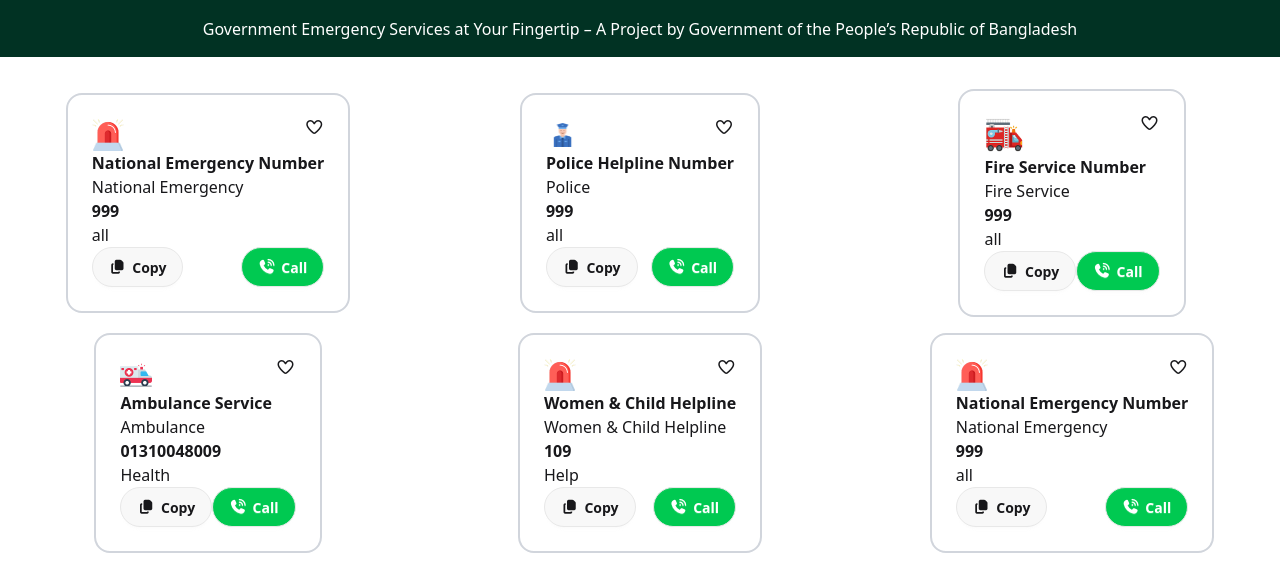
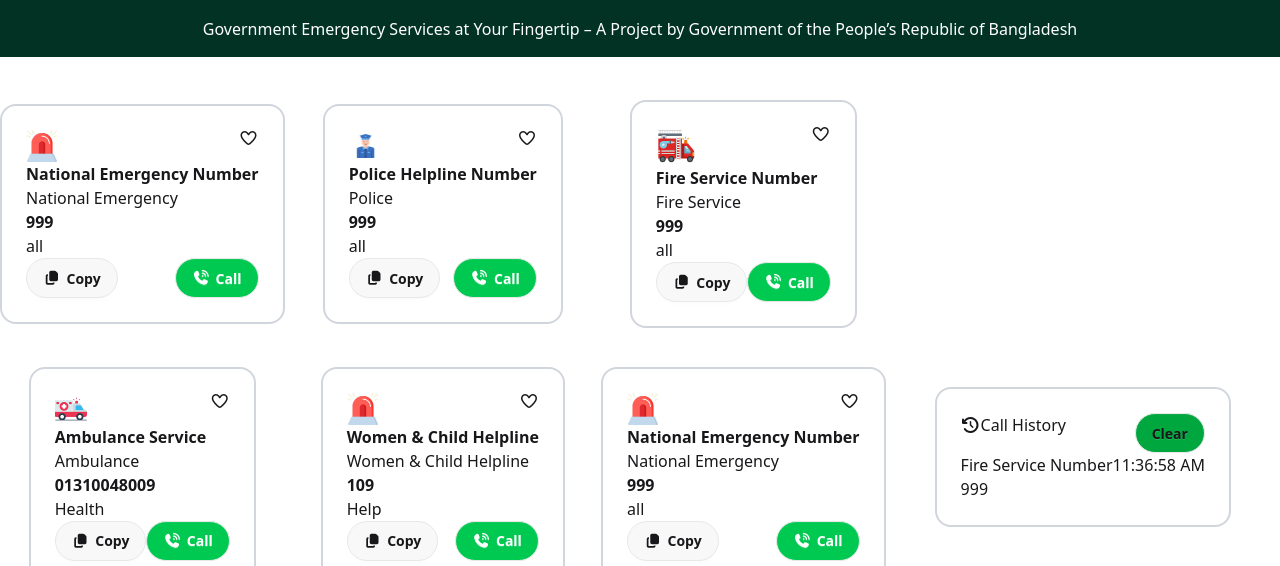
Before and after one commit to BidhanChandra440/Emergency_Hotline_Service, a plain HTML site: page index.html in a window 1280 px wide. Shown: the part 219-785 px from the top of the page. Drawn offline with nearby package versions, Linux system fonts and the light colour scheme.

```diff
--- a/index.html
+++ b/index.html
@@ -49,7 +49,7 @@
 
       </section>
 
-    <main class="h-[100vh]">
+    <main class="h-[100vh] flex justify-between  ">
         <section class="mt-8 min-h-[200px] grid grid-cols-3 gap-4 ">
             <div class="border-2 border-gray-300 p-6 rounded-2xl m-auto " >
                 <div class="flex justify-between">
@@ -225,7 +225,27 @@
 
         </section>
 
-        <section>
+
+        <section class="border-2 border-gray-300 p-6 rounded-2xl m-auto" >
+
+          <div class=" flex justify-between ">
+            <h1> <i class="fa-solid fa-clock-rotate-left"></i>Call History</h1>
+            <button class="btn rounded-full bg-green-600">Clear</button>
+
+          </div>
+
+          <div class="flex">
+            <div>
+              <h1>Fire Service Number</h1>
+              <p>999</p>
+            </div>
+            <div>
+              <span>11:36:58 AM</span>
+            </div>
+          </div>
+
+
+
 
         </section>
     </main>
```
